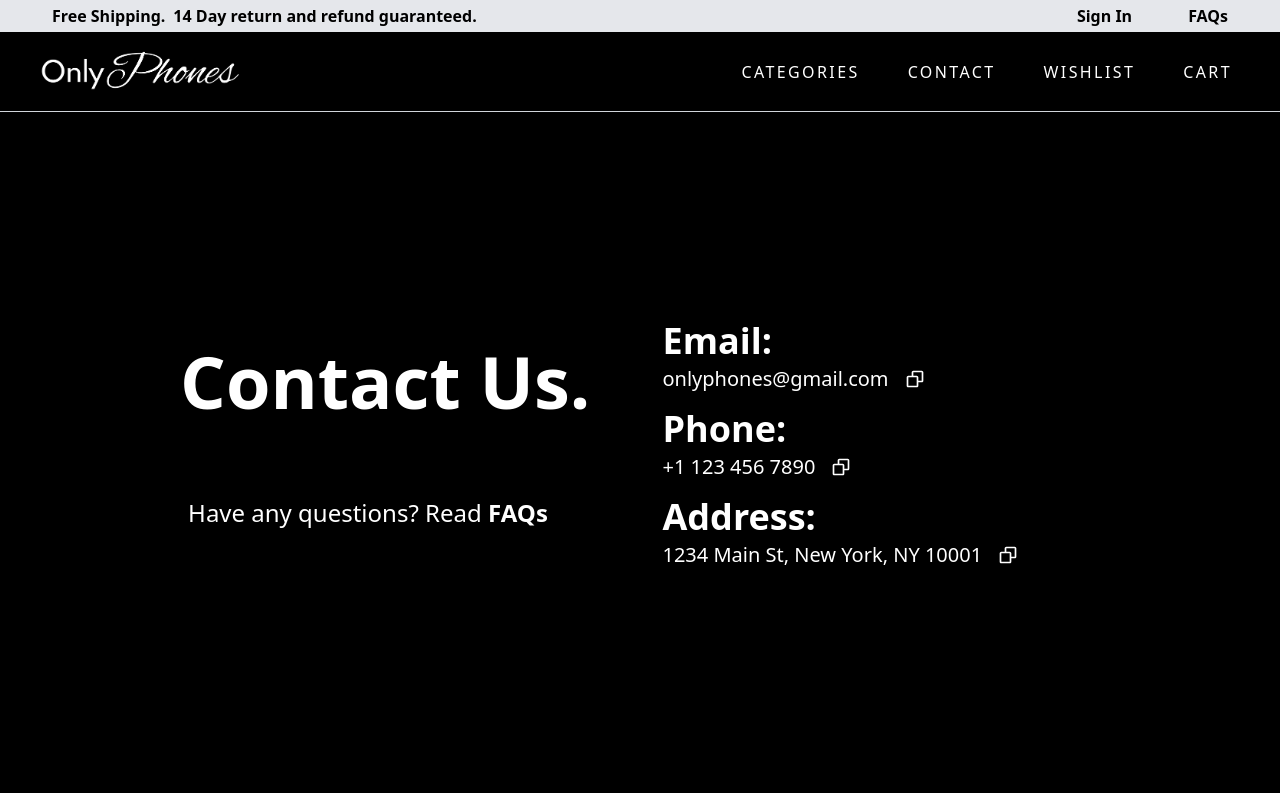
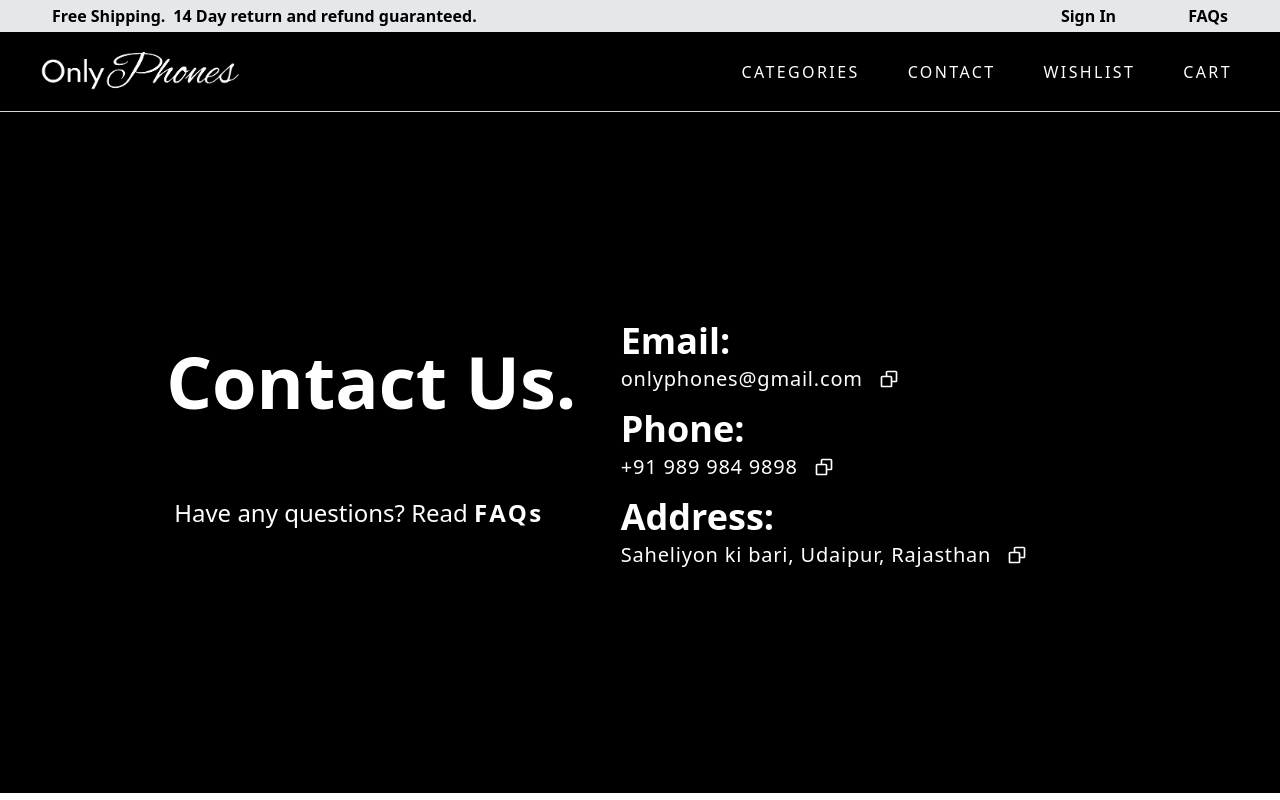
Before and after one commit to V4run-Sharma/items-all-ecommerce, a React (Vite) app in the folder client/: page /contact in a window 1280 px wide. Built offline with nearby package versions, Linux system fonts and the light colour scheme.

Commit message:
some minor fixes

```diff
--- a/client/src/components/Categories.jsx
+++ b/client/src/components/Categories.jsx
@@ -2,23 +2,23 @@ import React from "react";
 
 const Categories = () => {
   return (
-    <div className="categories h-[calc(85vh+1px)] bg-black text-white flex justify-evenly items-center -space-x-12">
-      <div className="font-bold text-3xl border-2 rounded-2xl border-gray-300 py-8 px-12 hover:border-white  hover:scale-110 transition-all cursor-pointer">
+    <div className="pb-20 categories h-[calc(85vh+1px)] bg-black text-white flex justify-evenly items-center">
+      <div className="font-bold text-3xl border-2 rounded-2xl border-gray-300 py-32 px-12 hover:border-white  hover:scale-110 transition-all cursor-pointer">
         <h1>Budget Phones</h1>
         <h3 className="text-xl font-semibold pt-4 text-gray-300">
-          Price Range: 10000 - 20000
+          Price Range: Rs.10000 - Rs.20000
         </h3>
       </div>
-      <div className="font-bold text-3xl border-2 rounded-2xl border-gray-300 py-8 px-12 hover:border-white  hover:scale-110 transition-all cursor-pointer">
+      <div className="font-bold text-3xl border-2 rounded-2xl border-gray-300 py-32 px-12 hover:border-white  hover:scale-110 transition-all cursor-pointer">
         <h1>Mid Range</h1>
         <h3 className="text-xl font-semibold pt-4 text-gray-300">
-          Price Range: 20000 - 40000
+          Price Range: Rs.20000 - Rs.40000
         </h3>
       </div>
-      <div className="font-bold text-3xl border-2 rounded-2xl border-gray-300 py-8 px-12 hover:border-white  hover:scale-110 transition-all cursor-pointer">
+      <div className="font-bold text-3xl border-2 rounded-2xl border-gray-300 py-32 px-12 hover:border-white  hover:scale-110 transition-all cursor-pointer">
         <h1>Flagship</h1>
         <h3 className="text-xl font-semibold pt-4 text-gray-300">
-          Price Range: 40000 - 100000
+          Price Range: Rs.40000 - Rs.100000
         </h3>
       </div>
     </div>
--- a/client/src/components/Contact.jsx
+++ b/client/src/components/Contact.jsx
@@ -7,10 +7,10 @@ const Contact = () => {
     navigator.clipboard.writeText("onlyphones@gmail.com");
   };
   const copyPhn = () => {
-    navigator.clipboard.writeText("+1 123 456 7890");
+    navigator.clipboard.writeText("+91 989 984 9898");
   };
   const copyAdd = () => {
-    navigator.clipboard.writeText("1234 Main St, New York, NY 10001");
+    navigator.clipboard.writeText("Saheliyon ki bari, Udaipur, Rajasthan");
   };
   const alertCopy1 = () => {
     const alert = document.querySelector(".p1");
@@ -42,14 +42,14 @@ const Contact = () => {
           <div className="faq text-2xl pt-20 pl-2">
             Have any questions? Read{" "}
             <Link to="/faq">
-              <strong>FAQs</strong>
+              <strong className="tracking-widest">FAQs</strong>
             </Link>
           </div>
         </div>
 
         <div className="infoText pr-36">
-          <div className="text-4xl font-bold">Email:</div>
-          <div className="email text-xl pt-1 pb-4 flex items-center">
+          <div className="text-4xl font-semibold">Email:</div>
+          <div className="email text-xl pt-1 pb-4 flex items-center tracking-[0.05rem]">
             onlyphones@gmail.com
             <div className="pl-4 cursor-pointer">
               <BiCopy
@@ -62,9 +62,9 @@ const Contact = () => {
             <p className="p1 pl-4 text-gray-500 opacity-0">Copied</p>
           </div>
 
-          <div className="text-4xl font-bold">Phone:</div>
-          <div className="phnno text-xl pt-1 pb-4 flex items-center">
-            +1 123 456 7890
+          <div className="text-4xl font-semibold">Phone:</div>
+          <div className="phnno text-xl pt-1 pb-4 flex items-center tracking-[0.05rem]">
+            +91 989 984 9898
             <div className="pl-4 cursor-pointer">
               <BiCopy
                 onClick={() => {
@@ -76,9 +76,9 @@ const Contact = () => {
             <p className="p2 pl-4 text-gray-500 opacity-0">Copied</p>
           </div>
 
-          <div className="text-4xl font-bold">Address:</div>
-          <div className="address text-xl pt-1 pb-4 flex items-center">
-            1234 Main St, New York, NY 10001
+          <div className="text-4xl font-semibold">Address:</div>
+          <div className="address text-xl pt-1 pb-4 flex items-center tracking-[0.05rem]">
+            Saheliyon ki bari, Udaipur, Rajasthan
             <div className="pl-4 cursor-pointer">
               <BiCopy
                 onClick={() => {
--- a/client/src/components/Hero.jsx
+++ b/client/src/components/Hero.jsx
@@ -24,8 +24,8 @@ const Hero = () => {
   }, [currentIndex]); // Re-run the effect when the currentIndex changes
 
   return (
-    <div className="carouselContainer bg-black min-h-[calc(85vh+1px)] flex flex-col">
-      <div className="carouselImgAndBtns flex justify-center">
+    <div className="carouselContainer pt-8 bg-black min-h-[calc(85vh+1px)] flex flex-col">
+      <div className="carouselImgAndBtns flex justify-center ">
         <div
           className="leftBtn w-3 h-20 rounded-full bg-white opacity-50 hover:opacity-100 transition-all mr-4 mt-[15.5rem] cursor-pointer"
           onClick={() =>
@@ -39,26 +39,26 @@ const Hero = () => {
             key={index}
             src={image}
             alt={`carousel${index + 1}`}
-            className={`carouselImage h-[35rem] ${
+            className={`carouselImage h-[35rem] rounded-xl ${
               index === currentIndex ? "" : "hidden"
             }`}
           />
         ))}
 
         <div
-          className="righttn w-3 h-20 rounded-full bg-white opacity-50 hover:opacity-100 transition-all ml-4 mt-[15.5rem] cursor-pointer"
+          className="righBtn w-3 h-20 rounded-full bg-white opacity-50 hover:opacity-100 transition-all ml-4 mt-[15.5rem] cursor-pointer"
           onClick={nextSlide} // Call the nextSlide function to go to the next image
         ></div>
       </div>
 
-      <div className="carouselIndicators flex justify-center z-10 -mt-6 space-x-2">
+      <div className="carouselIndicators flex justify-center z-10 -mt-6 space-x-1">
         {images.map((_, index) => (
           <div
             key={index}
             className={`carouselIndicator cursor-pointer w-3 h-3 rounded-full bg-black transition-all ${
               index === currentIndex
                 ? ""
-                : "opacity-20 hover:bg-black hover:opacity-50"
+                : "opacity-20 w-6 hover:bg-black hover:opacity-50"
             }`} // Use opacity to show the current index
             onClick={() => setCurrentIndex(index)}
           ></div>
--- a/client/src/components/Navbar.jsx
+++ b/client/src/components/Navbar.jsx
@@ -11,7 +11,7 @@ const Navbar = () => {
             Free Shipping.
             <span className="ml-2">14 Day return and refund guaranteed.</span>
           </div>
-          <div className="impLinks p-1 flex space-x-14">
+          <div className="impLinks p-1 flex space-x-[4.5rem]">
             <a>Sign In</a>
             <Link to="/Faq">FAQs</Link>
           </div>
```
